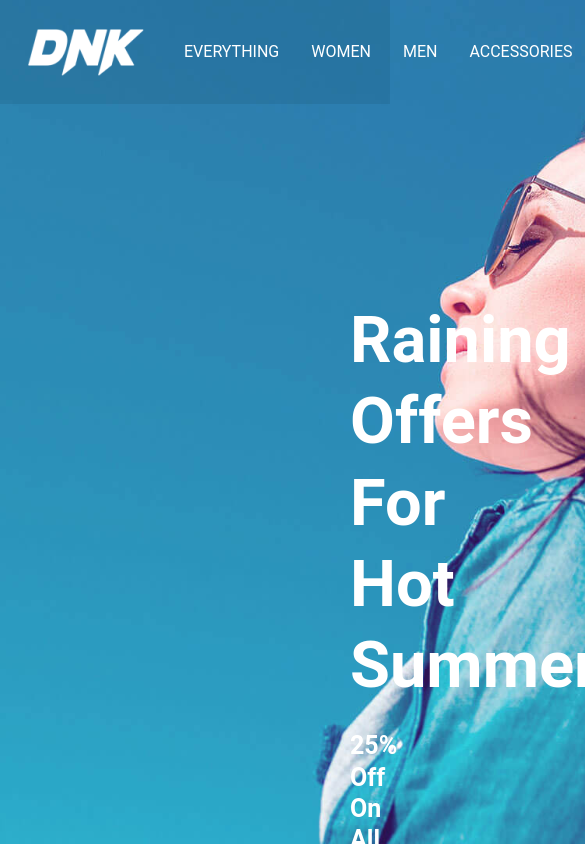
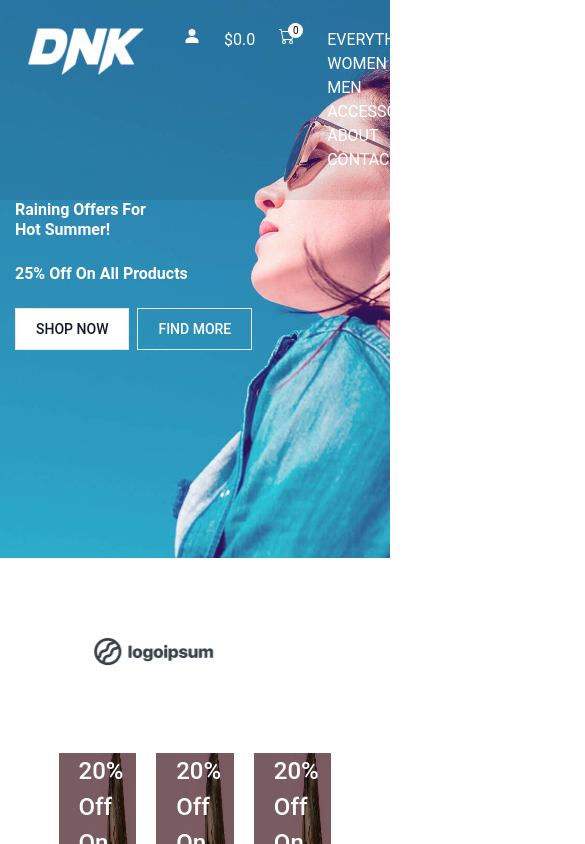
Before and after one commit to musama0426/react-practice, a React (Create React App) app in the folder ecommerce-shop/: page / in a window 390 px wide. Shown: the top 844 px of the page, 585 px wide, since content can reach past the window. Built offline with nearby package versions, Linux system fonts and the light colour scheme.

Commit message:
header and banner responsive in progress

```diff
--- a/ecommerce-shop/src/component/Header/navbar.jsx
+++ b/ecommerce-shop/src/component/Header/navbar.jsx
@@ -8,7 +8,7 @@ import { IoPersonSharp } from "react-icons/io5";
 export default function Navbar() {
   return (
     <Fragment>
-      <div className="flex justify-between opcaity fixed w-full py-7 px-7 z-10">
+      <div className="flex justify-between opcaity fixed w-full py-7 px-7 z-10 hidden lg:flex xl:flex">
         <div className='flex items-center'>
           <img className='h-auto max-w-xs bg-blend-multiply' src={Logo} alt="" />
           <div>
@@ -51,6 +51,45 @@ export default function Navbar() {
           </ul>
         </div>
       </div>
+      <div className='flex justify-between opcaity fixed w-full py-7 px-7 z-10 lg:hidden'>
+          <div>
+            <img className='h-auto max-w-xs bg-blend-multiply' src={Logo} alt="" />
+          </div>
+          <div className='flex'>
+            <div className='flex'>
+              <Link to={"/"} className='px-4 text-white lg:text-[16px] md:text-[16px] sm:text-[16px] text-[16px] flex'>
+                    <IoPersonSharp />
+              </Link>
+              <span className='px-2 text-white lg:text-[16px] md:text-[16px] sm:text-[16px] text-[16px]'>$0.0</span>
+              <Link to={"/"} className='px-4 text-white lg:text-[16px] md:text-[16px] sm:text-[16px] text-[16px] flex relative'>
+                <BsCart />
+                <span className='absolute right-2 top-[-5px] text-black bg-white w-[15px] h-[15px] rounded-full flex justify-center items-center text-[10px]'>0</span>
+              </Link>
+            </div>
+            <div>
+              <ul className=''>
+                <li>
+                  <Link to={"/"} className='px-4 text-[white] lg:text-[16px] md:text-[16px] sm:text-[16px] text-[16px]'>EVERYTHING</Link>
+                </li>
+                <li>
+                  <Link to={"/"} className='px-4 text-white lg:text-[16px] md:text-[16px] sm:text-[16px] text-[16px]'>WOMEN</Link>
+                </li>
+                <li>
+                  <Link to={"/"} className='px-4 text-white lg:text-[16px] md:text-[16px] sm:text-[16px] text-[16px]'>MEN</Link>
+                </li>
+                <li>
+                  <Link to={"/"} className='px-4 text-white lg:text-[16px] md:text-[16px] sm:text-[16px] text-[16px]'>ACCESSORIES</Link>
+                </li>
+                <li>
+                  <Link to={"/"} className='px-4 text-white lg:text-[16px] md:text-[16px] sm:text-[16px] text-[16px]'>ABOUT</Link>
+                </li>
+                <li>
+                  <Link to={"/"} className='px-4 text-white lg:text-[16px] md:text-[16px] sm:text-[16px] text-[16px]'>CONTACT US</Link>
+                </li>
+              </ul>
+          </div>
+          </div>
+      </div>
     </Fragment>
   )
 }
--- a/ecommerce-shop/src/component/Main/Banner.jsx
+++ b/ecommerce-shop/src/component/Main/Banner.jsx
@@ -2,9 +2,9 @@ import React from 'react';
 
 function Banner() {
   return (
-    <div className="background-banner py-[300px] px-[350px] ">
-      <h1 className='text-[65px] font-bold leading-tight text-white'>Raining Offers For <br/> Hot Summer!</h1>
-      <h5 className='text-[25px] font-bold leading-tight text-white py-6 '>25% Off On All Products</h5>
+    <div className="background-banner xl:py-[300px] xl:px-[350px] lg:py-[180px] lg:px-[180px] md:py-[180px] md:px-[180px] sm:py-[200px] sm:px-[180px] py-[200px] px-[15px]">
+      <h1 className='xl:text-[65px] lg:text-[65px] md:text-[40px] sm:text-[28px] text[ 20px] font-bold leading-tight text-white'>Raining Offers For <br/> Hot Summer!</h1>
+      <h5 className='xl:text-[25px] lg:text-[25px] md:text-[22px] sm:text-[20px] text[ 16px] font-bold leading-tight text-white py-6 '>25% Off On All Products</h5>
       <button type="button" class="py-2.5 px-5 me-2 mb-2 text-sm font-medium text-gray-900 focus:outline-none bg-white border border-gray-200 hover:bg-gray-100 hover:text-blue-700 focus:z-10 focus:ring-4 focus:ring-gray-100 dark:focus:ring-gray-700 dark:bg-gray-800 dark:text-gray-400 dark:border-gray-600 dark:hover:text-white dark:hover:bg-gray-700">SHOP NOW</button>
       <button type="button" class="py-2.5 px-5 me-2 mb-2 text-sm text-white font-medium text-gray-900 focus:outline-none bg-transparent border border-gray-200 hover:bg-gray-100 hover:text-blue-700 focus:z-10 focus:ring-4 focus:ring-gray-100 dark:focus:ring-gray-700 dark:bg-gray-800 dark:text-gray-400 dark:border-gray-600 dark:hover:text-white dark:hover:bg-gray-700">FIND MORE</button>
     </div>
--- a/ecommerce-shop/src/component/Main/Products.jsx
+++ b/ecommerce-shop/src/component/Main/Products.jsx
@@ -8,7 +8,7 @@ function Products() {
       {array && array.length > 0 &&
         array.map((item) => {
           return (
-            <div className="product-image-1 w-[400px] h-[500px] bgg-opacity flex align-center justify-end flex-col realtive px-5 pb-5">
+            <div className="product-image-1 xl:w-[400px] xl:h-[500px] lg:w-[225px] lg:h-[400px] md:w-[200px] md:h-[300px] bgg-opacity flex align-center justify-end flex-col realtive px-5 pb-5">
               <img
                 className="absolute top-0 left-0 w-full h-full z-[-5]"
                 src={CArdImg}
```
